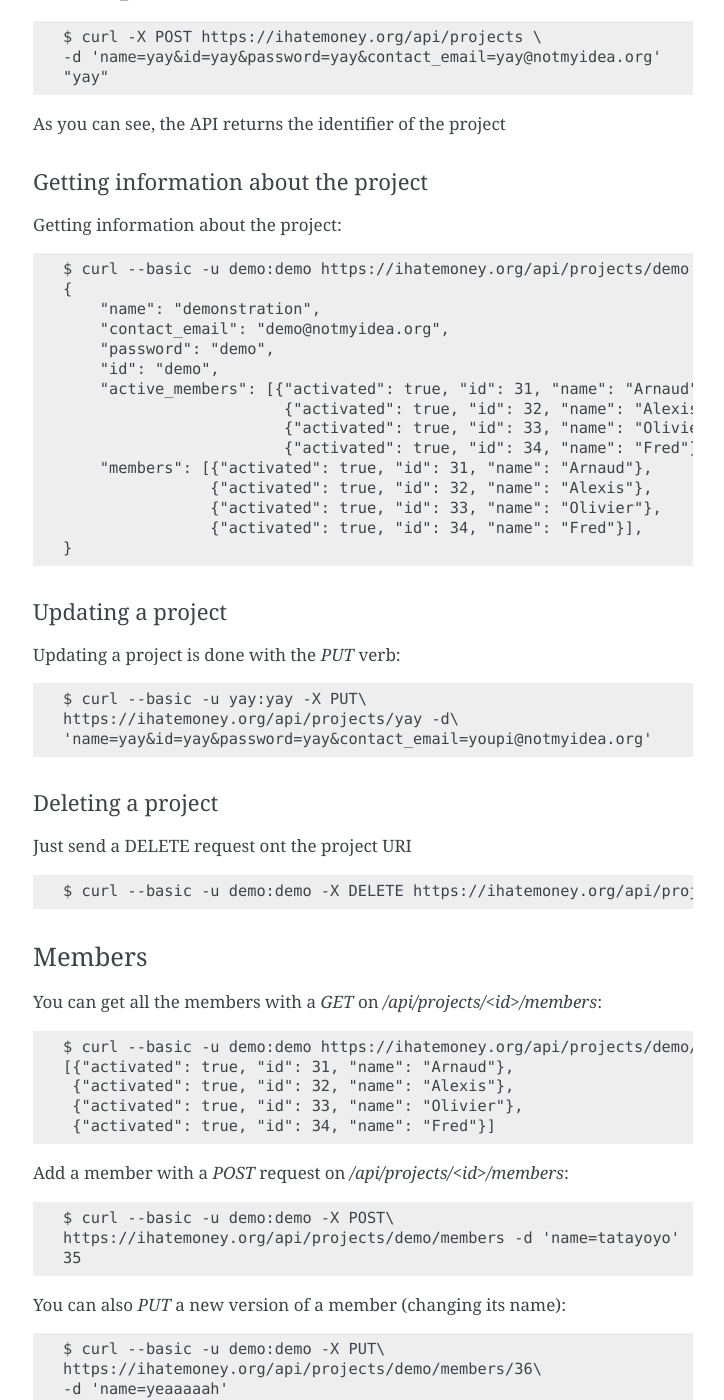
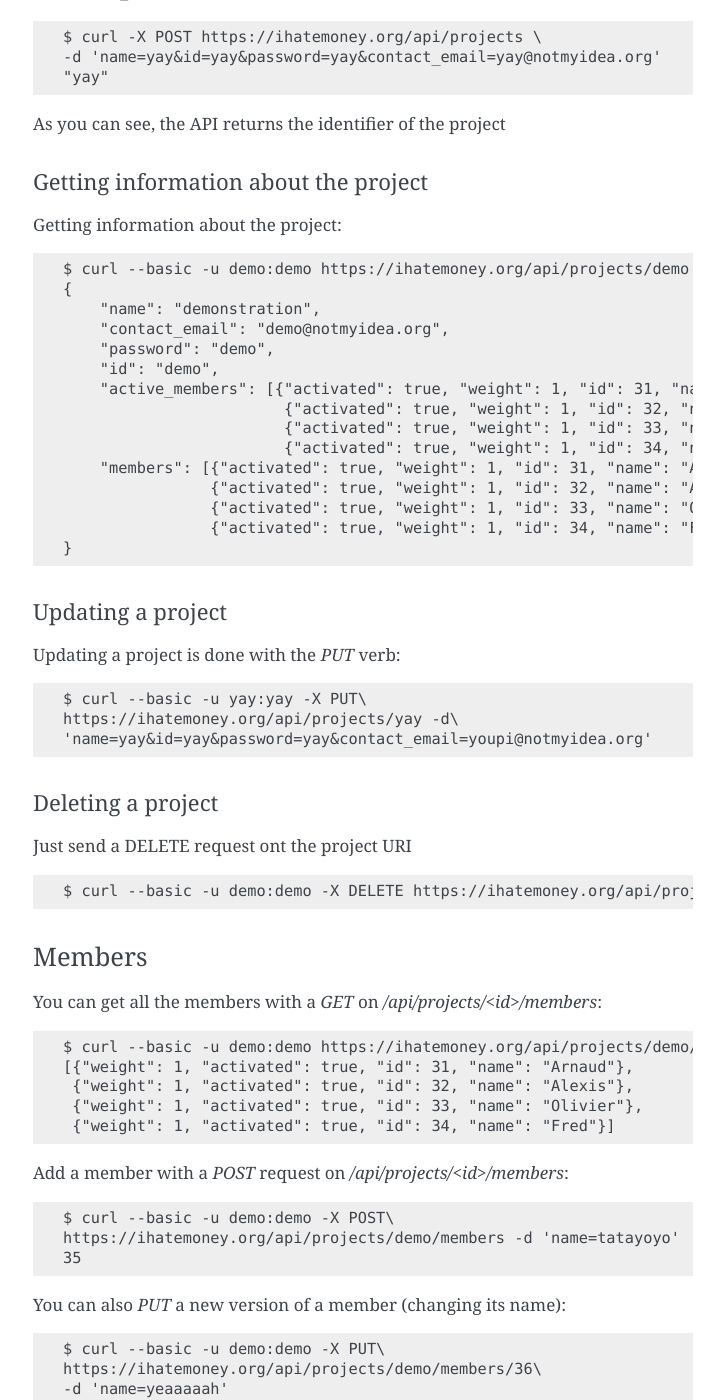
Before and after one commit to spiral-project/ihatemoney, a Sphinx documentation site: the page built from docs/api.rst, in a window 1280 px wide and 1400 px high, scrolled down 1015 px. Shown: the whole window, without its empty margins (387-1111 px from the left). Built offline with Sphinx 7.4.7, drawn with Linux system fonts in a browser that asks for light colours; some of the changed text lies outside the part shown.

Commit message:
Mention weights in API doc
Because this is reality :-)

```diff
--- a/docs/api.rst
+++ b/docs/api.rst
@@ -65,14 +65,14 @@
         "contact_email": "demo@notmyidea.org",
         "password": "demo",
         "id": "demo",
-        "active_members": [{"activated": true, "id": 31, "name": "Arnaud"},
-                            {"activated": true, "id": 32, "name": "Alexis"},
-                            {"activated": true, "id": 33, "name": "Olivier"},
-                            {"activated": true, "id": 34, "name": "Fred"}],
-        "members": [{"activated": true, "id": 31, "name": "Arnaud"},
-                    {"activated": true, "id": 32, "name": "Alexis"},
-                    {"activated": true, "id": 33, "name": "Olivier"},
-                    {"activated": true, "id": 34, "name": "Fred"}],
+        "active_members": [{"activated": true, "weight": 1, "id": 31, "name": "Arnaud"},
+                            {"activated": true, "weight": 1, "id": 32, "name": "Alexis"},
+                            {"activated": true, "weight": 1, "id": 33, "name": "Olivier"},
+                            {"activated": true, "weight": 1, "id": 34, "name": "Fred"}],
+        "members": [{"activated": true, "weight": 1, "id": 31, "name": "Arnaud"},
+                    {"activated": true, "weight": 1, "id": 32, "name": "Alexis"},
+                    {"activated": true, "weight": 1, "id": 33, "name": "Olivier"},
+                    {"activated": true, "weight": 1, "id": 34, "name": "Fred"}],
     }
 
 
@@ -98,10 +98,10 @@
 You can get all the members with a `GET` on `/api/projects/<id>/members`::
 
     $ curl --basic -u demo:demo https://ihatemoney.org/api/projects/demo/members\
-    [{"activated": true, "id": 31, "name": "Arnaud"},
-     {"activated": true, "id": 32, "name": "Alexis"},
-     {"activated": true, "id": 33, "name": "Olivier"},
-     {"activated": true, "id": 34, "name": "Fred"}]
+    [{"weight": 1, "activated": true, "id": 31, "name": "Arnaud"},
+     {"weight": 1, "activated": true, "id": 32, "name": "Alexis"},
+     {"weight": 1, "activated": true, "id": 33, "name": "Olivier"},
+     {"weight": 1, "activated": true, "id": 34, "name": "Fred"}]
 
 Add a member with a `POST` request on `/api/projects/<id>/members`::
 
@@ -114,7 +114,7 @@
     $ curl --basic -u demo:demo -X PUT\
     https://ihatemoney.org/api/projects/demo/members/36\
     -d 'name=yeaaaaah'
-    {"activated": true, "id": 36, "name": "yeaaaaah"}
+    {"activated": true, "id": 36, "name": "yeaaaaah", "weight": 1}
 
 Delete a member with a `DELETE` request on `/api/projects/<id>/members/<member-id>`::
 
```
